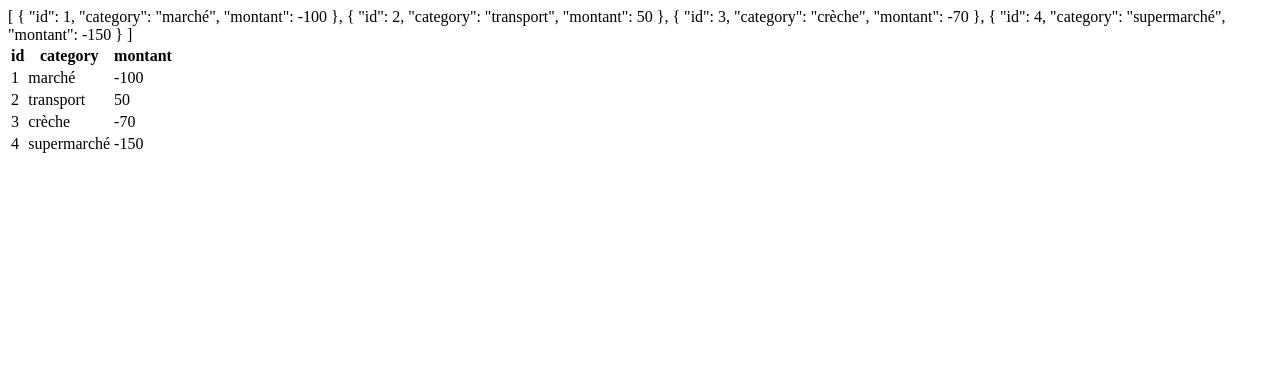
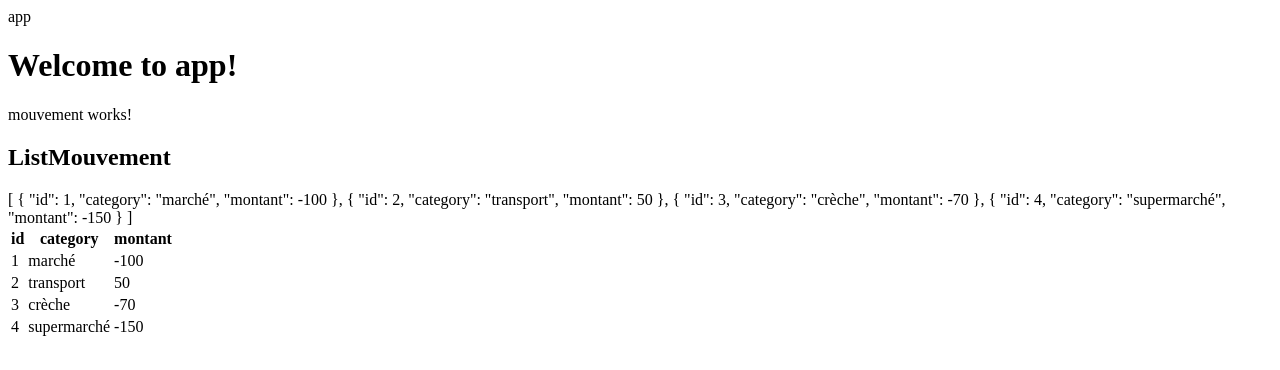
Before and after one commit to m4nu56/budget-app, an Angular app: page / in a window 1280 px wide. Shown: the top 370 px of the page. Built offline with nearby package versions, Linux system fonts and the light colour scheme.

Commit message:
fix: test declarations of other components missing.

```diff
--- a/src/app/app.component.html
+++ b/src/app/app.component.html
@@ -1,2 +1,6 @@
-<!--The content below is only a placeholder and can be replaced.-->
+{{title}}
+<h1>Welcome to app!</h1>
+
+<app-mouvement></app-mouvement>
+
 <app-list-mouvement></app-list-mouvement>
--- a/src/app/app.component.ts
+++ b/src/app/app.component.ts
@@ -1,4 +1,4 @@
-import { Component } from '@angular/core';
+import {Component} from '@angular/core';
 
 @Component({
   selector: 'app-root',
--- a/src/app/list-mouvement/list-mouvement.component.html
+++ b/src/app/list-mouvement/list-mouvement.component.html
@@ -1,3 +1,4 @@
+<h2>ListMouvement</h2>
 {{ listMouvement | json }}
 
 <table class="table">
```
Also changed, not shown: 1 other file (tests, documents, lock files or other folders).
